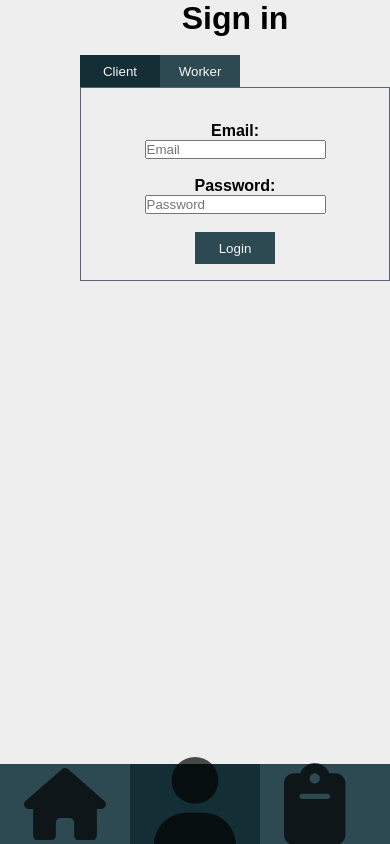
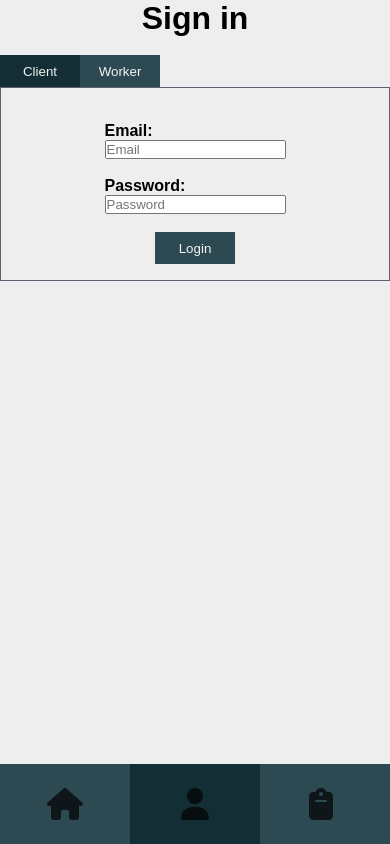
Before and after one commit to antonpandi/taxami-sveltekit, a SvelteKit app: page /login in a window 390 px wide. Built offline with nearby package versions, Linux system fonts and the light colour scheme.

Commit message:
Nav icon sizing fixed

```diff
--- a/src/lib/components/Nav.svelte
+++ b/src/lib/components/Nav.svelte
@@ -1,7 +1,7 @@
 <script>
 	import Nav from './Nav.svelte';
 	import URL from './URL.js'
-	import { authenticated } from '../stores/auth';
+	import { authenticated } from '$lib/stores/auth';
 	import { page } from '../stores/page';
 	// import {page} from '$app/stores';
 	import { goto } from '$app/navigation';
@@ -94,18 +94,32 @@
 					<path d="M575.8 255.5c0 18-15 32.1-32 32.1h-32l.7 160.2c0 2.7-.2 5.4-.5 8.1V472c0 22.1-17.9 40-40 40H456c-1.1 0-2.2 0-3.3-.1c-1.4 .1-2.8 .1-4.2 .1H416 392c-22.1 0-40-17.9-40-40V448 384c0-17.7-14.3-32-32-32H256c-17.7 0-32 14.3-32 32v64 24c0 22.1-17.9 40-40 40H160 128.1c-1.5 0-3-.1-4.5-.2c-1.2 .1-2.4 .2-3.6 .2H104c-22.1 0-40-17.9-40-40V360c0-.9 0-1.9 .1-2.8V287.6H32c-18 0-32-14-32-32.1c0-9 3-17 10-24L266.4 8c7-7 15-8 22-8s15 2 21 7L564.8 231.5c8 7 12 15 11 24z"/>
 				</svg>
 				<span class="link-text">Home</span>
-			</a></li>
+			</a>
+		</li>
+		{#if $authenticated}
 		<li class="nav-item" class:selected={$page=="login"}>
-			<a href="/login" class="nav-link">
+			<a href="/" class="nav-link">
 				<svg xmlns="http://www.w3.org/2000/svg" viewBox="0 0 448 512"><path d="M224 256A128 128 0 1 0 224 0a128 128 0 1 0 0 256zm-45.7 48C79.8 304 0 383.8 0 482.3C0 498.7 13.3 512 29.7 512H418.3c16.4 0 29.7-13.3 29.7-29.7C448 383.8 368.2 304 269.7 304H178.3z"/>
 				</svg>
 				<span class="link-text">Login</span>
-			</a></li>
-		<li class="nav-item" class:selected={$page=="register"}>
-			<a href="/register" class="nav-link">
-				<svg xmlns="http://www.w3.org/2000/svg" viewBox="0 0 512 512"><path d="M192 0c-41.8 0-77.4 26.7-90.5 64H64C28.7 64 0 92.7 0 128V448c0 35.3 28.7 64 64 64H320c35.3 0 64-28.7 64-64V128c0-35.3-28.7-64-64-64H282.5C269.4 26.7 233.8 0 192 0zm0 64a32 32 0 1 1 0 64 32 32 0 1 1 0-64zM112 192H272c8.8 0 16 7.2 16 16s-7.2 16-16 16H112c-8.8 0-16-7.2-16-16s7.2-16 16-16z"/></svg>
-				<span class="link-text">Register</span>
-			</a></li>
+			</a>
+		</li>
+		{:else}
+			<li class="nav-item" class:selected={$page=="login"}>
+				<a href="/login" class="nav-link">
+					<svg xmlns="http://www.w3.org/2000/svg" viewBox="0 0 448 512"><path d="M224 256A128 128 0 1 0 224 0a128 128 0 1 0 0 256zm-45.7 48C79.8 304 0 383.8 0 482.3C0 498.7 13.3 512 29.7 512H418.3c16.4 0 29.7-13.3 29.7-29.7C448 383.8 368.2 304 269.7 304H178.3z"/>
+					</svg>
+					<span class="link-text">Login</span>
+				</a>
+			</li>
+			<li class="nav-item" class:selected={$page=="register"}>
+				<a href="/register" class="nav-link">
+					<svg xmlns="http://www.w3.org/2000/svg" viewBox="0 0 512 512"><path d="M192 0c-41.8 0-77.4 26.7-90.5 64H64C28.7 64 0 92.7 0 128V448c0 35.3 28.7 64 64 64H320c35.3 0 64-28.7 64-64V128c0-35.3-28.7-64-64-64H282.5C269.4 26.7 233.8 0 192 0zm0 64a32 32 0 1 1 0 64 32 32 0 1 1 0-64zM112 192H272c8.8 0 16 7.2 16 16s-7.2 16-16 16H112c-8.8 0-16-7.2-16-16s7.2-16 16-16z"/></svg>
+					<span class="link-text">Register</span>
+				</a>
+			</li>
+		{/if}
+
 	</ul>
 </nav>
 
@@ -164,10 +178,7 @@
 		margin-left: 1rem;
 	}
 
-	.nav-link svg{
-		min-width: 2rem;
-		margin: 0 1.5rem;
-	}
+
 
 
 
@@ -185,6 +196,11 @@
 	}
 	.navbar:hover .link-text{
 		display: inline;
+	}
+
+	.nav-link svg{
+		max-width: 2rem;
+		margin: 0 1.5rem;
 	}
 
 }
@@ -208,6 +224,11 @@
 	.nav-link{
 		justify-content: center;
 	}
+
+	.nav-link svg{
+		height:max(2rem);
+		margin: 0 1.5rem;
+	}
 }
 
 
--- a/src/routes/login/+page.svelte
+++ b/src/routes/login/+page.svelte
@@ -3,6 +3,8 @@
 	import LoginWorker from '../../lib/components/Login/LoginWorker.svelte';
 	import { page } from '$lib/stores/page';
 	import { onMount } from 'svelte';
+	import { goto } from '$app/navigation';
+	import URL from "$lib/components/URL.js"
 
 	onMount(()=> $page = "login")
 
@@ -10,6 +12,32 @@
 
 	const setClient = () => (loginSwitch = 'CLIENT');
 	const setWorker = () => (loginSwitch = 'WORKER');
+
+
+	let email = '',
+		password = '';
+
+	const submitClient = async () => {
+		console.log('Submit:', 'Email:', email, 'Password:', password);
+		await fetch(URL(loginSwitch == "CLIENT"?'login/client':'login/worker'), {
+			method: 'POST',
+			headers: { 'Content-Type': 'application/json' },
+				credentials: 'include',
+				body: JSON.stringify({
+				email,
+				password,
+				'role':loginSwitch
+			})
+		})
+		.then((res) => console.log(res))
+		.catch((err) => console.log(err));
+
+		goto('/');
+	};
+
+
+
+
 </script>
 <div class="logo_container">
 	<h1>Sign in</h1>
@@ -23,11 +51,30 @@
 	<div class="container">
 		<br>
 
-		{#if loginSwitch == 'CLIENT'}
+
+
+		<form on:submit|preventDefault={submitClient}>
+			<div class="form_item">
+				<h4>Email:</h4>
+				<input bind:value={email} type="email" name="email" placeholder="Email" />
+			</div>
+			<br />
+			{#if loginSwitch=='CLIENT'}
+				<div class="form_item ">
+					<h4>Password:</h4>
+					<input bind:value={password} type="password" name="password" placeholder="Password" />
+				</div>
+				<br />
+			{/if}
+
+			<button type="submit"> Login </button>
+		</form>
+
+		<!-- {#if loginSwitch == 'CLIENT'}
 			<LoginClient />
 		{:else}
 			<LoginWorker />
-		{/if}
+		{/if} -->
 	</div>
 </div>
 
--- a/src/style.css
+++ b/src/style.css
@@ -34,9 +34,6 @@ body{
     background-color: var(--light);
 }
 
-main{
-    margin-left: 5rem;
-}
 
 .navbar{
     position: fixed;
@@ -159,6 +156,15 @@ input{
     width: 100%;
 }
 
-@media (min-width: 768px) {
+/* Big */
+@media only screen and (min-width: 600px) {
+
+    main{
+        margin-left: 5rem;
+    }
+}
+
+/* Small */
+@media only screen and (max-width: 600px) {
 
 }
```
